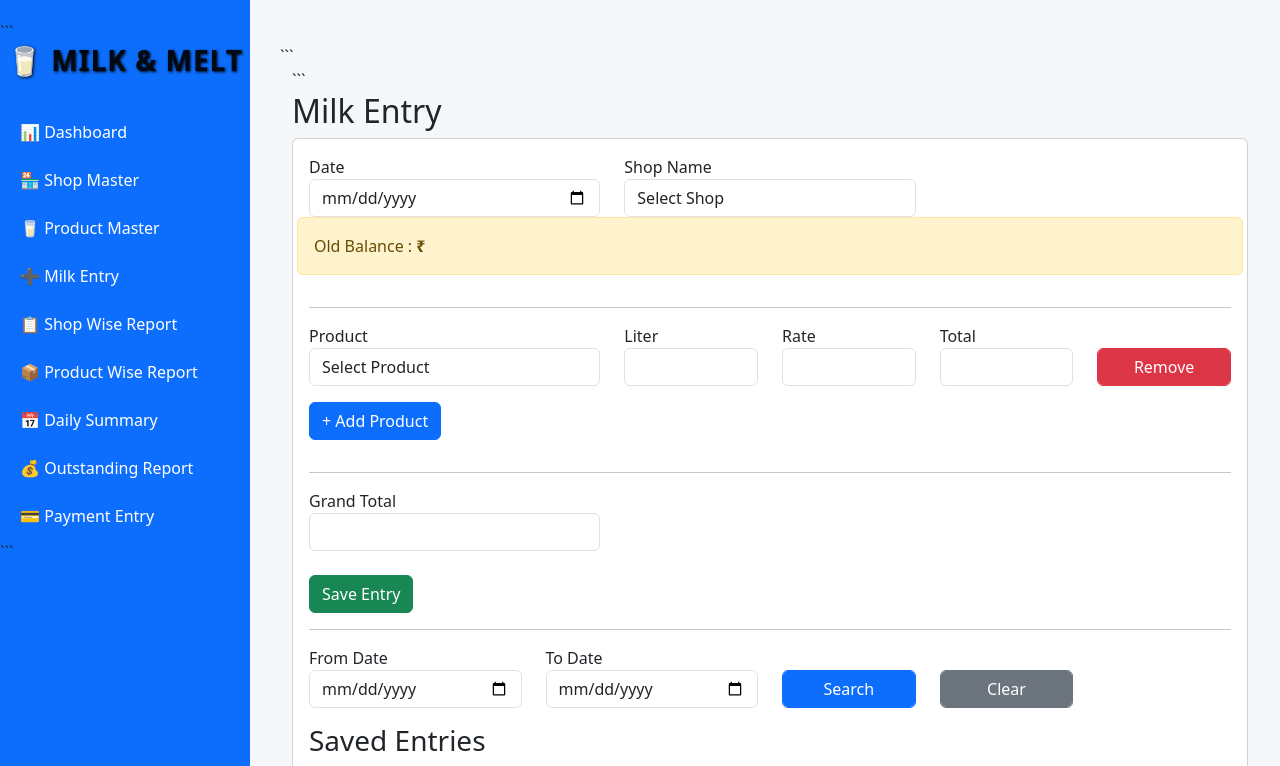
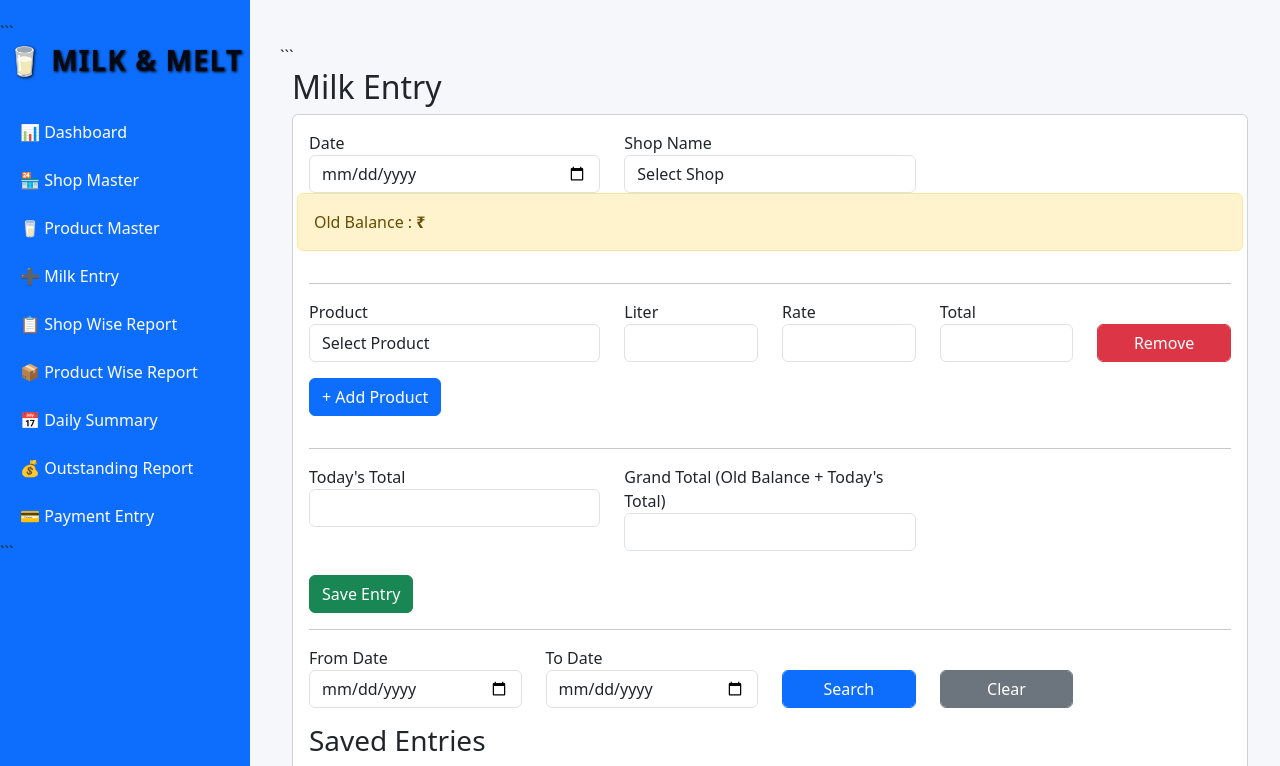
Before and after one commit to mhariprasath-28/Milk-Software, a Flask app: template templates/entry.html in a window 1280 px wide. Shown: the top 766 px of the page. Run offline with Flask 3, Linux system fonts and the light colour scheme; the template is opened without the code that fills it, so the values that code supplies are empty.

Commit message:
Update entry.html

````diff
--- a/templates/entry.html
+++ b/templates/entry.html
@@ -4,7 +4,6 @@
 
 <div class="container-fluid">
 
-```
 <h2>Milk Entry</h2>
 
 <div class="card p-3">
@@ -136,7 +135,16 @@
         <div class="row">
 
     <div class="col-md-4">
-        <label>Grand Total</label>
+        <label>Today's Total</label>
+        <input
+            type="number"
+            id="today_total"
+            class="form-control"
+            readonly>
+    </div>
+
+    <div class="col-md-4">
+        <label>Grand Total (Old Balance + Today's Total)</label>
         <input
             type="number"
             id="grand_total"
@@ -246,7 +254,6 @@
 </table>
 
 </div>
-```
 
 </div>
 
@@ -344,20 +351,23 @@ function calculateRow(row) {
 
 function calculateGrandTotal() {
 
-
-    let grandTotal = 0;
-
+    let todayTotal = 0;
 
     document.querySelectorAll(".total")
     .forEach(t => {
-        grandTotal += parseFloat(t.value) || 0;
+        todayTotal += parseFloat(t.value) || 0;
     });
 
+    let oldBalance =
+        parseFloat(
+            document.getElementById("old_balance").value
+        ) || 0;
+
+    document.getElementById("today_total").value =
+        todayTotal;
+
     document.getElementById("grand_total").value =
-        grandTotal;
-
-
-         document.getElementById("grand_total").value = grandTotal;
+        oldBalance + todayTotal;
 
 }
 document.getElementById("shop_id")
````
